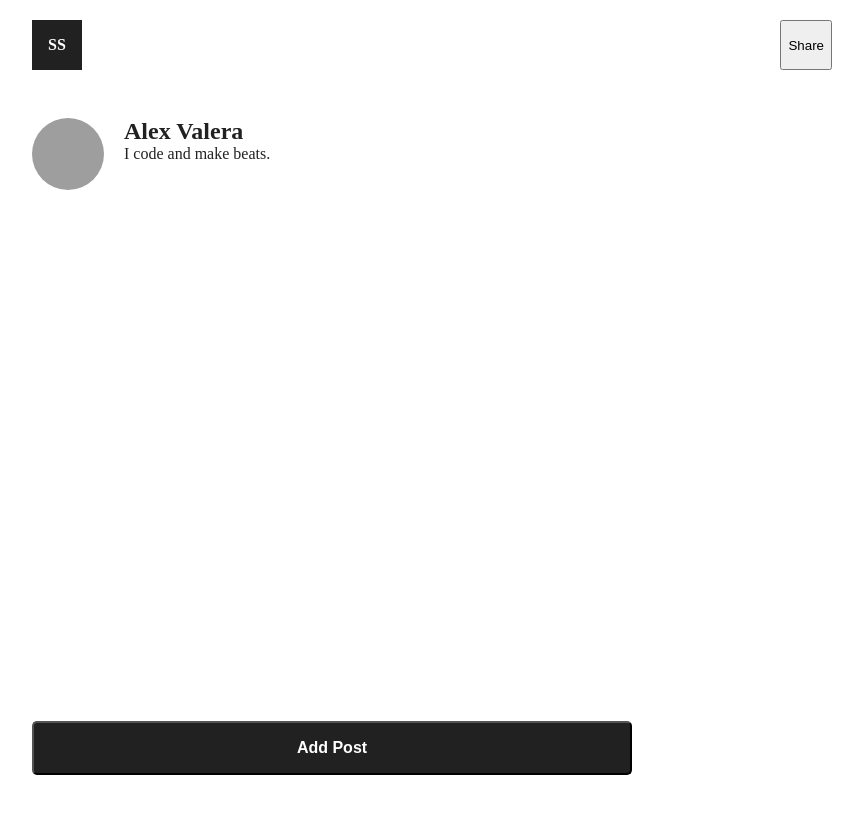
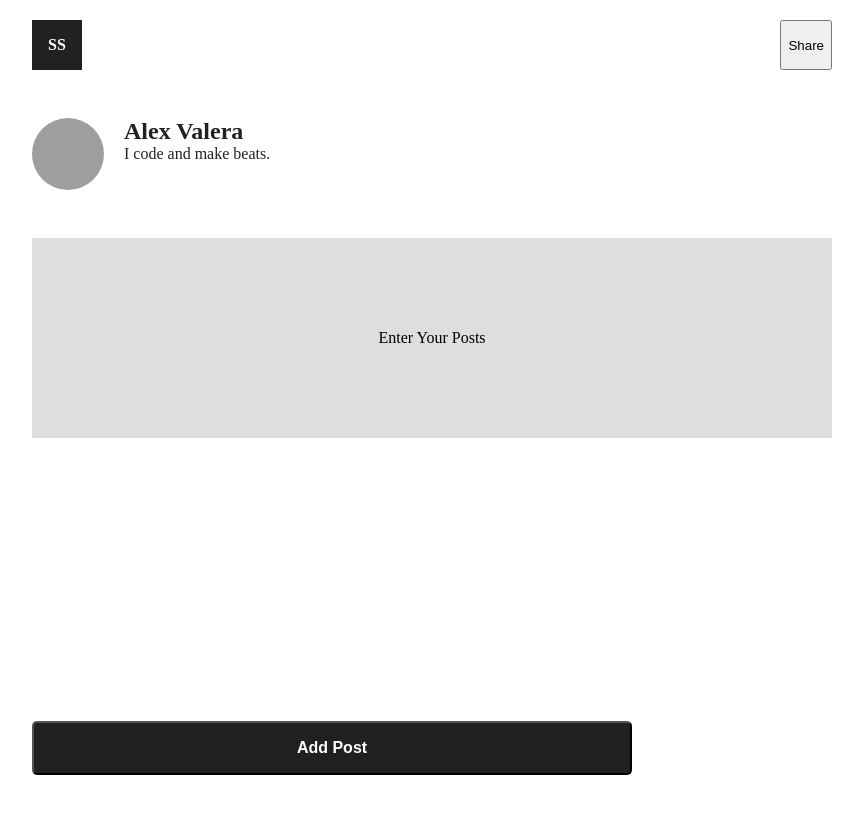
Before and after one commit to alexvalera/link-app, a React app: page / in a window 1280 px wide. Shown: the top 814 px of the page, without its empty margins (208-1071 px from the left). Built offline with nearby package versions, Linux system fonts and the light colour scheme; grey boxes are pictures that could not be loaded.

Commit message:
Add blank slate copy

```diff
--- a/src/components/AddPost.tsx
+++ b/src/components/AddPost.tsx
@@ -19,14 +19,22 @@ const AddPostButton = styled.button`
   max-width: 600px;
   width: 80%;
   right: 25px;
+
   @media ${device.mobile} {
     left: 50px;
     right: 50px;
   }
+
   @media ${device.tablet} {
     left: auto;
     right: auto;
-    width: 600px;
+    width: 800px;
+  }
+
+  @media ${device.desktop} {
+    left: auto;
+    right: auto;
+    width: 800px;
   }
 `;
 
--- a/src/components/BasicInfo.tsx
+++ b/src/components/BasicInfo.tsx
@@ -26,6 +26,12 @@ const BasicInfoContainerFixed = styled(BasicInfoContainer)`
     left: auto;
     right: auto;
     width: 600px;
+  }
+
+  @media ${device.desktop} {
+    left: auto;
+    right: auto;
+    width: 800px;
   }
 `;
 
--- /dev/null
+++ b/src/components/BlankPostsLists.tsx
@@ -0,0 +1,46 @@
+import React, { ReactElement } from 'react';
+import styled from 'styled-components';
+import { colors } from '@constants/index';
+
+export const Container = styled.div`
+  align-items: center;
+  background-color: ${colors.LIGHT_GREY};
+  display: flex;
+  justify-content: center;
+  min-height: 200px;
+`;
+
+// const Source = styled.div``;
+
+// const SourceImage = styled.img`
+//   display: block;
+//   heigh: 50px;
+//   width: 50px;
+//   margin-right: 10px;
+//   border-radius: 50%;
+// `;
+
+// const Title = styled.h3`
+//   align-self: center;
+//   margin: 0;
+// `;
+
+// const Post = (props: PostProps): ReactElement => {
+//   const source = useSource(props.link);
+//   return (
+//     <Container>
+//       <Source>
+//         <SourceImage src={source.icon} />
+//       </Source>
+//       <Title>{props.title}</Title>
+//     </Container>
+//   );
+// };
+
+const BlankPostsLists = (): ReactElement => {
+  return (
+    <Container>Enter Your Posts</Container>
+  )
+}
+
+export default BlankPostsLists;
--- a/src/components/Post.tsx
+++ b/src/components/Post.tsx
@@ -32,7 +32,6 @@ const Title = styled.h3`
 
 const Post = (props: PostProps): ReactElement => {
   const source = useSource(props.link);
-  console.log(source);
   return (
     <Container>
       <Source>
--- a/src/components/PostList.tsx
+++ b/src/components/PostList.tsx
@@ -4,6 +4,7 @@ import Post from './Post';
 import { postSources } from '@constants/index';
 import { ProfileState, PostProps } from '@shared/interfaces';
 import { connect } from 'react-redux';
+import BlankPostsLists from './BlankPostsLists';
 
 const PostListContainer = styled.section`
   height: 100vh;
@@ -26,9 +27,12 @@ const PostList = (props: PostListStateProps): ReactElement => {
     <>
       <PostListContainer {...props}>
         {
-          props.posts.map(post => {
+          props.posts.length > 0 && props.posts.map(post => {
             return <Post key={post.id} {...post} />
           })
+        }
+        {
+          props.posts.length == 0 && <BlankPostsLists />
         }
       </PostListContainer>
     </>
--- a/src/reducers/index.tsx
+++ b/src/reducers/index.tsx
@@ -5,6 +5,7 @@ const initialState: ProfileState = {
   posts: [],
   profileUrl: '#',
   modalOpen: false,
+  editMode: true,
 };
 
 const rootReducer = (state: ProfileState = initialState, action: Actions): ProfileState => {
--- a/src/shared/interfaces.tsx
+++ b/src/shared/interfaces.tsx
@@ -2,6 +2,7 @@ export type ProfileState = {
   posts: PostProps[];
   profileUrl: string;
   modalOpen: boolean;
+  editMode: boolean;
 };
 
 export type PostProps = {
```
